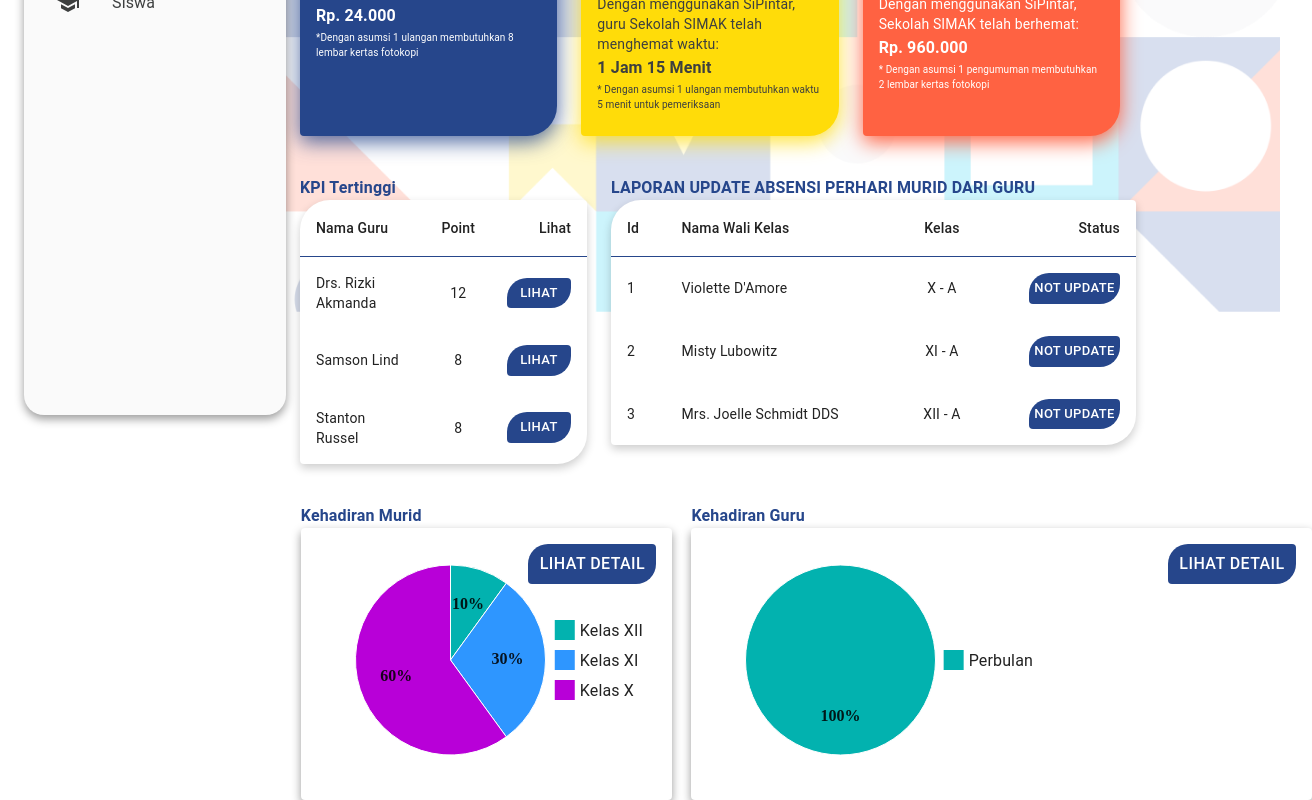
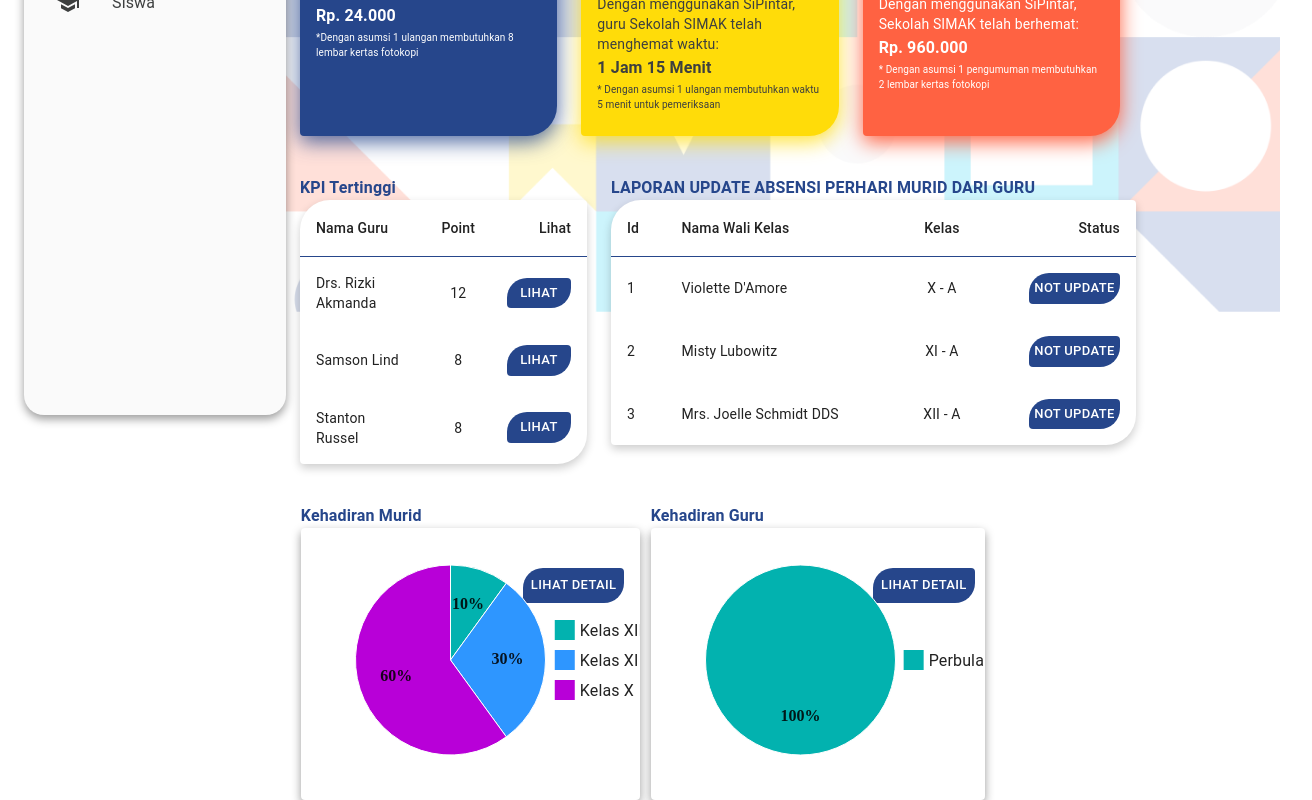
Before and after one commit to IlhamMuhamadNur/sekolahku-fe, a React (Vite) app: page /admin-dashboard in a window 1280 px wide. Shown: the part 353-1153 px from the top of the page, 1312 px wide, since content can reach past the window. Built offline with nearby package versions, Linux system fonts and the light colour scheme.

Commit message:
penyelesaian charts

```diff
--- a/src/views/pages/admin-dashboard.jsx
+++ b/src/views/pages/admin-dashboard.jsx
@@ -749,7 +749,7 @@ const AdminDashboard = () => {
             <Box
               sx={{
                 flex: 1,
-                minWidth: "33.3%", // Mengatur lebar minimum untuk 2 kolom
+                minWidth: "30.3%", // Mengatur lebar minimum untuk 2 kolom
                 maxWidth: "33.3%", // Mengatur lebar maksimum untuk 2 kolom
                 minHeight: "35%",
                 maxHeight: "35%",
@@ -767,7 +767,7 @@ const AdminDashboard = () => {
               <Card
                 sx={{
                   position: "relative",
-                  width: "100%",
+
                   padding: "16px",
                   overflow: "hidden",
                   boxShadow: "0px 4px 10px rgba(0,0,0,0.4)",
@@ -781,9 +781,9 @@ const AdminDashboard = () => {
                     color: "white",
                     position: "absolute",
                     right: 16,
-                    top: 16,
-                    minWidth: "10vw",
-                    fontSize: "1rem",
+                    top: 40,
+                    minWidth: "7vw",
+                    fontSize: 13,
                   }}
                 >
                   Lihat Detail
@@ -812,11 +812,9 @@ const AdminDashboard = () => {
             <Box
               sx={{
                 flex: 1,
-                minWidth: "33.3%", // Mengatur lebar minimum untuk 2 kolom
-                maxWidth: "100%", // Mengatur lebar maksimum untuk 2 kolom
                 minHeight: "35%",
                 maxHeight: "35%",
-                marginLeft: "5%", // Memberi jarak antar kolom
+                marginLeft: "1%", // Memberi jarak antar kolom
               }}
             >
               <Typography
@@ -830,10 +828,11 @@ const AdminDashboard = () => {
               <Card
                 sx={{
                   position: "relative",
-                  width: "100%",
                   padding: "16px",
                   overflow: "hidden",
                   boxShadow: "0px 4px 10px rgba(0,0,0,0.4)",
+                  minWidth: "48%",
+                  maxWidth: "48%",
                 }}
               >
                 <Button
@@ -843,10 +842,10 @@ const AdminDashboard = () => {
                     borderBottomRightRadius: "20px",
                     color: "white",
                     position: "absolute",
-                    right: 16,
-                    top: 16,
-                    minWidth: "10vw",
-                    fontSize: "1rem",
+                    right: 10,
+                    top: 40,
+                    minWidth: "7vw",
+                    fontSize: 13,
                   }}
                 >
                   Lihat Detail
```
